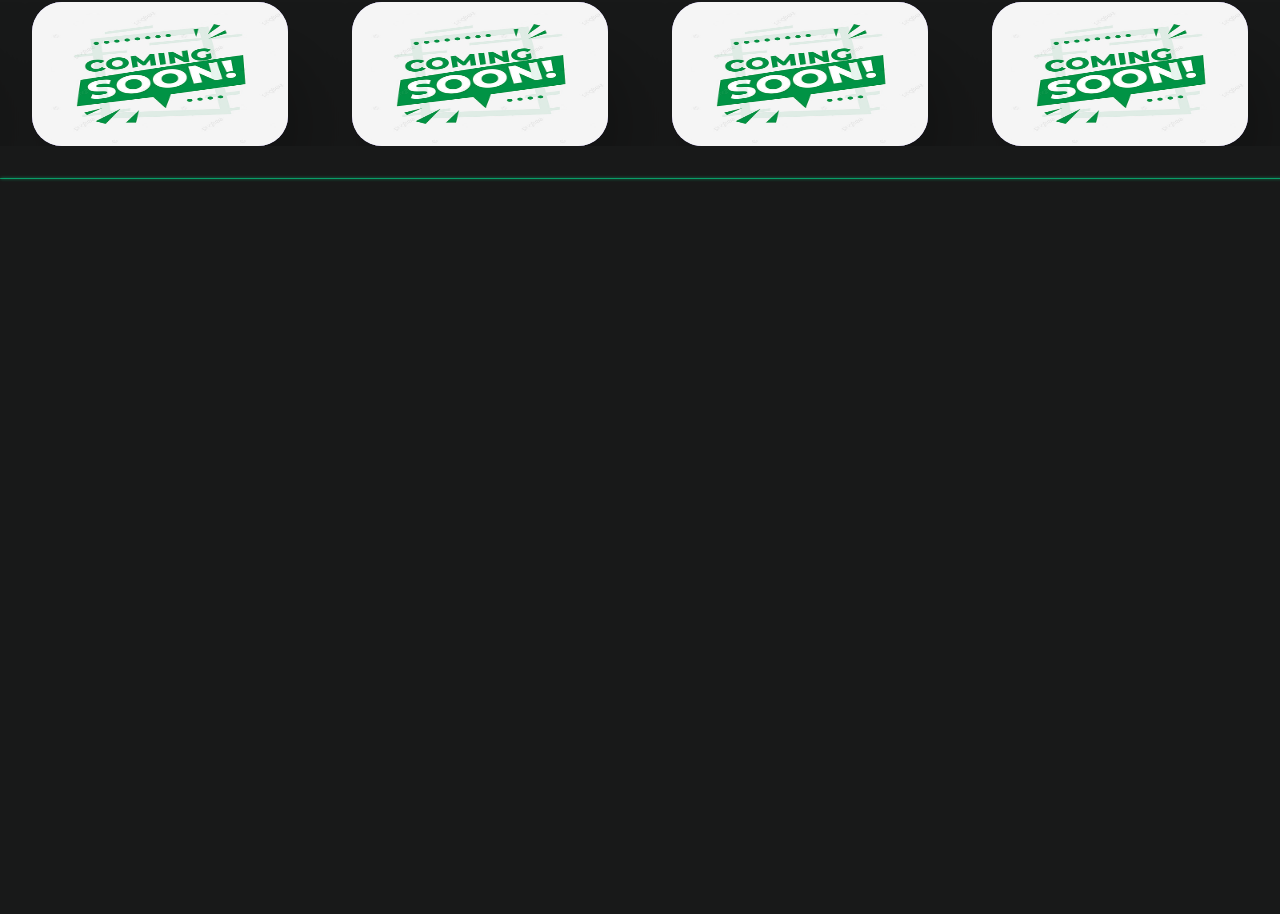
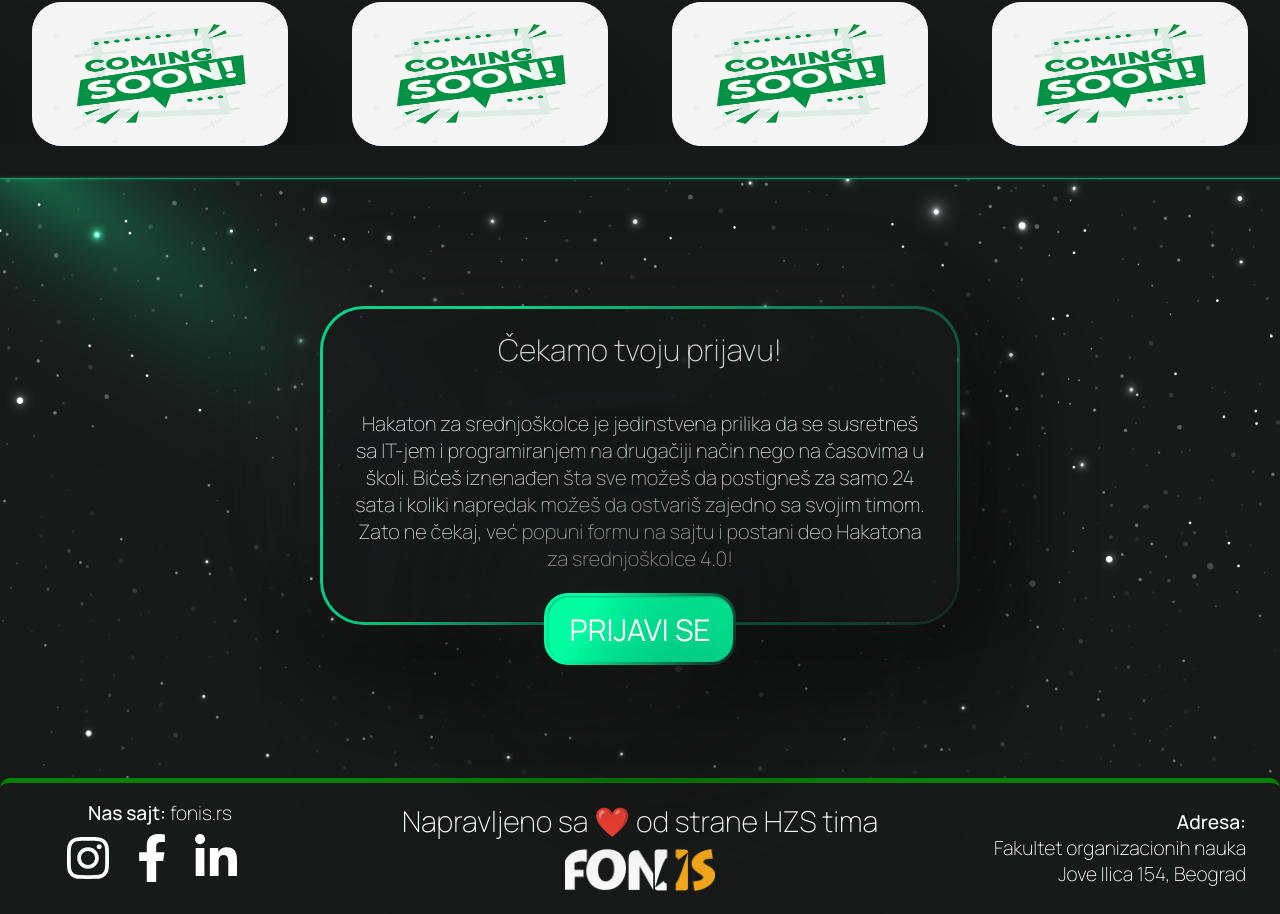
Before and after one commit to Nikola787/hzs-5.0, a React (Create React App) app: page /#/ in a window 1280 px wide. Shown: the part 7596-8510 px from the top of the page. Before the commit the page ends 8445 px from the top, so only its background shows below. Built offline with nearby package versions, Linux system fonts and the light colour scheme.

Commit message:
dodat tekst

```diff
--- a/src/Home.js
+++ b/src/Home.js
@@ -11,6 +11,7 @@ import Faq from "./components/faq/faq.js";
 import O_projektu from "./components/o_projektu/o_projektu.js";
 import Iskustva from "./components/iskustva/iskustva.js";
 import Partneri from "./components/partneri/Partneri.js";
+import PrijavaT from "./components/prijava_tekst/PrijavaT.js"
 
 const Home = () => {
   return (
@@ -25,7 +26,8 @@ const Home = () => {
       {/* <Agenda /> */}
       {/* <SlikeTima /> */}
       <Partneri />
-      {/* <Footer /> */}
+      <PrijavaT />
+      <Footer />
     </div>
   );
 };
--- a/src/components/partneri/partneri.css
+++ b/src/components/partneri/partneri.css
@@ -1,5 +1,5 @@
 .ceo-partneri {
-  height: 1900px;
+  height: 100%;
   background-color: #181919;
 }
 
--- /dev/null
+++ b/src/components/prijava_tekst/PrijavaT.js
@@ -0,0 +1,27 @@
+import React from "react";
+import "./prijavaT.css";
+
+const PrijavaT = () => {
+  return (
+    <div className="p-ceo">
+      <div className="prijavaT-ceo">
+        <div className="prijavaT-box">
+          <h1>Čekamo tvoju prijavu!</h1>
+          <br />
+          <br />
+          <p>
+            Hakaton za srednjoškolce je jedinstvena prilika da se susretneš sa
+            IT-jem i programiranjem na drugačiji način nego na časovima u školi.
+            Bićeš iznenađen šta sve možeš da postigneš za samo 24 sata i koliki
+            napredak možeš da ostvariš zajedno sa svojim timom. Zato ne čekaj,
+            već popuni formu na sajtu i postani deo Hakatona za srednjoškolce
+            4.0!
+          </p>
+        </div>
+      </div>
+      <button className="dugme-prijava">PRIJAVI SE</button>
+    </div>
+  );
+};
+
+export default PrijavaT;
--- /dev/null
+++ b/src/components/prijava_tekst/prijavaT.css
@@ -0,0 +1,109 @@
+.p-ceo {
+  background-image: url("./assets/prijavaTpozadina.png");
+  background-size: cover;
+  background-repeat: repeat-y;
+  height: 600px;
+
+  margin-top: -2.3%;
+}
+
+.prijavaT-ceo {
+  display: flex;
+  justify-content: center;
+}
+
+.prijavaT-box {
+  margin-top: 10%;
+  width: 50%;
+  height: 50%;
+
+  background: linear-gradient(#181919, #181919) padding-box,
+    linear-gradient(120.39deg, #00ffa3 23.45%, rgba(24, 25, 25, 0.2) 104.96%)
+      border-box;
+
+  opacity: 0.8;
+
+  border-width: 3px;
+  border-style: solid;
+  border-color: transparent;
+  border-radius: 50px;
+
+  box-shadow: -37px 37px 74px rgba(14, 15, 15, 0.2),
+    37px -37px 74px rgba(14, 15, 15, 0.2),
+    -37px -37px 74px rgba(34, 35, 35, 0.9), 37px 37px 93px rgba(14, 15, 15, 0.9),
+    inset 1px 1px 2px rgba(34, 35, 35, 0.3),
+    inset -1px -1px 2px rgba(14, 15, 15, 0.5);
+  backdrop-filter: blur(20px);
+
+  /* Note: backdrop-filter has minimal browser support */
+  border-radius: 44px;
+}
+
+.prijavaT-box h1 {
+  font-family: "Manrope";
+  font-style: normal;
+  font-weight: 200;
+  font-size: 30px;
+  color: #ffffff;
+
+  padding-top: 20px;
+}
+
+.prijavaT-box p {
+  font-family: "Manrope";
+  font-style: normal;
+  font-weight: 200;
+  font-size: 20px;
+  color: #ffffff;
+
+  padding-left: 30px;
+  padding-right: 30px;
+  padding-bottom: 50px;
+}
+
+.dugme-prijava {
+  width: 15%;
+  height: 12%;
+  margin-top: -15%;
+
+  background: linear-gradient(
+        266.26deg,
+        #00ffa3 -37.67%,
+        rgba(24, 25, 25, 0) 170.57%
+      )
+      padding-box,
+    linear-gradient(120.39deg, #00ffa3 23.45%, rgba(24, 25, 25, 0.2) 104.96%)
+      border-box;
+
+  border-width: 3px;
+  border-style: solid;
+  border-color: transparent;
+  border-radius: 50px;
+
+  box-shadow: inset 1px 1px 2px rgba(34, 35, 35, 0.3),
+    inset -1px -1px 2px rgba(14, 15, 15, 0.5);
+  filter: drop-shadow(-37px 37px 74px rgba(14, 15, 15, 0.2))
+    drop-shadow(37px -37px 74px rgba(14, 15, 15, 0.2))
+    drop-shadow(-37px -37px 74px rgba(34, 35, 35, 0.9))
+    drop-shadow(37px 37px 93px rgba(14, 15, 15, 0.9));
+  backdrop-filter: blur(20px);
+
+  /* Note: backdrop-filter has minimal browser support */
+  border-radius: 24px;
+
+  font-family: "Manrope";
+  font-style: normal;
+  font-weight: 400;
+  font-size: 30px;
+
+  /* identical to box height */
+
+  color: #ffffff;
+
+  box-shadow: 37px 37px 93px 0px rgba(14, 15, 15, 0.9);
+  box-shadow: -37px -37px 74px 0px rgba(34, 35, 35, 0.9);
+  box-shadow: 37px -37px 74px 0px rgba(14, 15, 15, 0.2);
+  box-shadow: -37px 37px 74px 0px rgba(14, 15, 15, 0.2);
+  box-shadow: -1px -1px 2px 0px rgba(14, 15, 15, 0.5) inset;
+  box-shadow: 1px 1px 2px 0px rgba(34, 35, 35, 0.3) inset;
+}
```
Also changed, not shown: src/components/prijava_tekst/assets/prijavaTpozadina.png (added).
